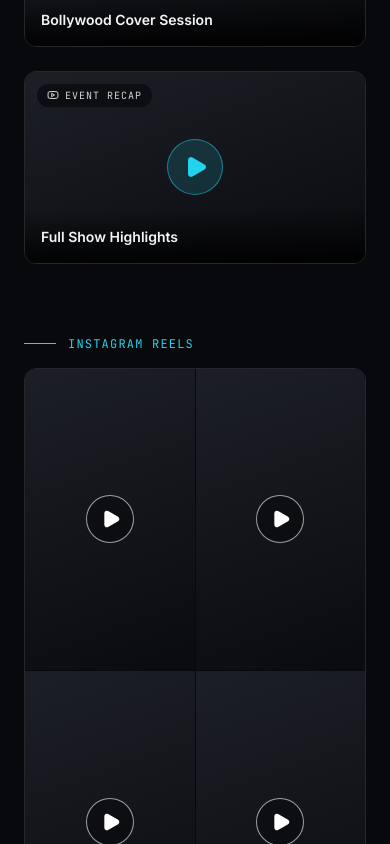
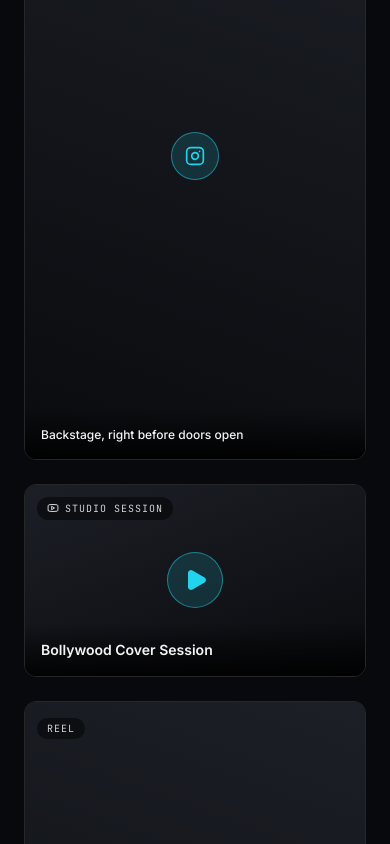
Before and after one commit to Alexdaniel64/Fading-Echoes-Portfolio, a React (Vite) app: page / in a window 390 px wide. Shown: the part 4960-5804 px from the top of the page. Built offline with nearby package versions, Linux system fonts and the light colour scheme.

Commit message:
Refactor reelItems and update ReelCard rendering
Updated reelItems to set reelUrl to null and modified ReelCard to conditionally render based on reelUrl.

```diff
--- a/src/App.jsx
+++ b/src/App.jsx
@@ -94,14 +94,11 @@ const BAND_DATA = {
   // TODO: set `videoId` to the 11-char YouTube ID to embed a real video.
 
   reelItems: [
-    { caption: 'Backstage, right before doors open', reelUrl: 'https://www.instagram.com/reel/DVTf4MqkdOz/' },
-    { caption: 'The crowd on this mashup drop', reelUrl: 'https://www.instagram.com/reel/DY2n4-Au6ic/' },
-    { caption: 'Original verse — first listen', reelUrl: 'https://www.instagram.com/reel/DZKuucZygO-/' },
-    { caption: 'Instagram Reel', reelUrl: 'https://www.instagram.com/reel/DXKca0ugUDR/' },
-    { caption: 'Instagram Reel', reelUrl: 'https://www.instagram.com/reel/DY_xmvruDU8/' },
-    { caption: 'Instagram Reel', reelUrl: 'https://www.instagram.com/reel/DcOyNJ5h4nl/' },
+    { caption: 'Backstage, right before doors open', reelUrl: null },
+    { caption: 'The crowd on this mashup drop', reelUrl: null },
+    { caption: 'Original verse — first listen', reelUrl: null },
   ],
-  // Set `reelUrl` to the full instagram.com/reel/... link to embed it.
+  // TODO: set `reelUrl` to the full instagram.com/reel/... link to embed it.
 
   videoClips: [
     { title: 'Tere Liye — Full Live Set', src: null, poster: null, duration: '4:32' },
@@ -873,27 +870,34 @@ const YouTubeCard = ({ item }) => (
 );
 
 const ReelCard = ({ item }) => (
-  <a
-    href={item.reelUrl}
-    target="_blank"
-    rel="noopener noreferrer"
-    aria-label={`Open Instagram Reel: ${item.caption}`}
-    title={item.caption}
-    className="fe-focus group relative block overflow-hidden bg-zinc-950"
-    style={{ aspectRatio: '9 / 16' }}
-  >
-    <div
-      className="absolute inset-0 flex items-center justify-center transition-colors group-hover:bg-zinc-900"
-      style={{ background: 'linear-gradient(160deg, #1c1f26 0%, #0a0b0e 100%)' }}
-    >
+  <div className="fe-media-card relative rounded-xl overflow-hidden border border-zinc-800 mb-6 break-inside-avoid">
+    {item.reelUrl ? (
+      <div className="fe-iframe-container" style={{ aspectRatio: '9 / 16' }}>
+        <iframe src={`${item.reelUrl}embed`} title={item.caption} allowFullScreen scrolling="no" />
+      </div>
+    ) : (
       <div
-        className="flex h-12 w-12 items-center justify-center rounded-full border border-white/60 bg-black/30 transition-transform group-hover:scale-110"
-        aria-hidden="true"
+        className="fe-media-zoom fe-glitch-layer relative flex items-center justify-center"
+        style={{ aspectRatio: '9 / 16', background: 'linear-gradient(200deg, #1c1f26 0%, #0a0b0e 100%)' }}
       >
-        <Play className="ml-0.5 h-5 w-5 text-white" fill="white" />
+        <span className="fe-glitch-shard" />
+        <div
+          className="fe-play-icon w-12 h-12 rounded-full flex items-center justify-center"
+          style={{ background: 'rgba(34,211,238,0.15)', border: '1px solid rgba(34,211,238,0.5)', transition: 'transform .35s ease' }}
+        >
+          <Instagram className="w-5 h-5 text-cyan-400" />
+        </div>
       </div>
+    )}
+    <div className="absolute top-0 left-0 p-3 z-10 pointer-events-none">
+      <span className="fe-mono text-[10px] tracking-widest uppercase text-zinc-300 px-2.5 py-1 rounded-full" style={{ background: 'rgba(8,9,12,0.7)' }}>
+        Reel
+      </span>
     </div>
-  </a>
+    <div className="absolute inset-x-0 bottom-0 p-4 z-10 pointer-events-none" style={{ background: 'linear-gradient(to top, rgba(0,0,0,0.85), transparent)' }}>
+      <p className="text-zinc-100 font-medium text-xs">{item.caption}</p>
+    </div>
+  </div>
 );
 
 const VideoClipCard = ({ clip, index }) => {
@@ -969,17 +973,11 @@ const Media = () => (
 
       <div className="columns-1 sm:columns-2 lg:columns-3 gap-6">
         <YouTubeCard item={BAND_DATA.youtubeItems[0]} />
+        <ReelCard item={BAND_DATA.reelItems[0]} />
         <YouTubeCard item={BAND_DATA.youtubeItems[1]} />
+        <ReelCard item={BAND_DATA.reelItems[1]} />
         <YouTubeCard item={BAND_DATA.youtubeItems[2]} />
-      </div>
-
-      <div className="mt-12">
-        <Eyebrow>Instagram Reels</Eyebrow>
-        <div className="grid grid-cols-2 gap-px overflow-hidden rounded-xl border border-zinc-800 sm:grid-cols-3 lg:grid-cols-4">
-          {BAND_DATA.reelItems.map((item) => (
-            <ReelCard key={item.reelUrl} item={item} />
-          ))}
-        </div>
+        <ReelCard item={BAND_DATA.reelItems[2]} />
       </div>
 
       <div className="flex flex-wrap gap-4 mt-4">
```
